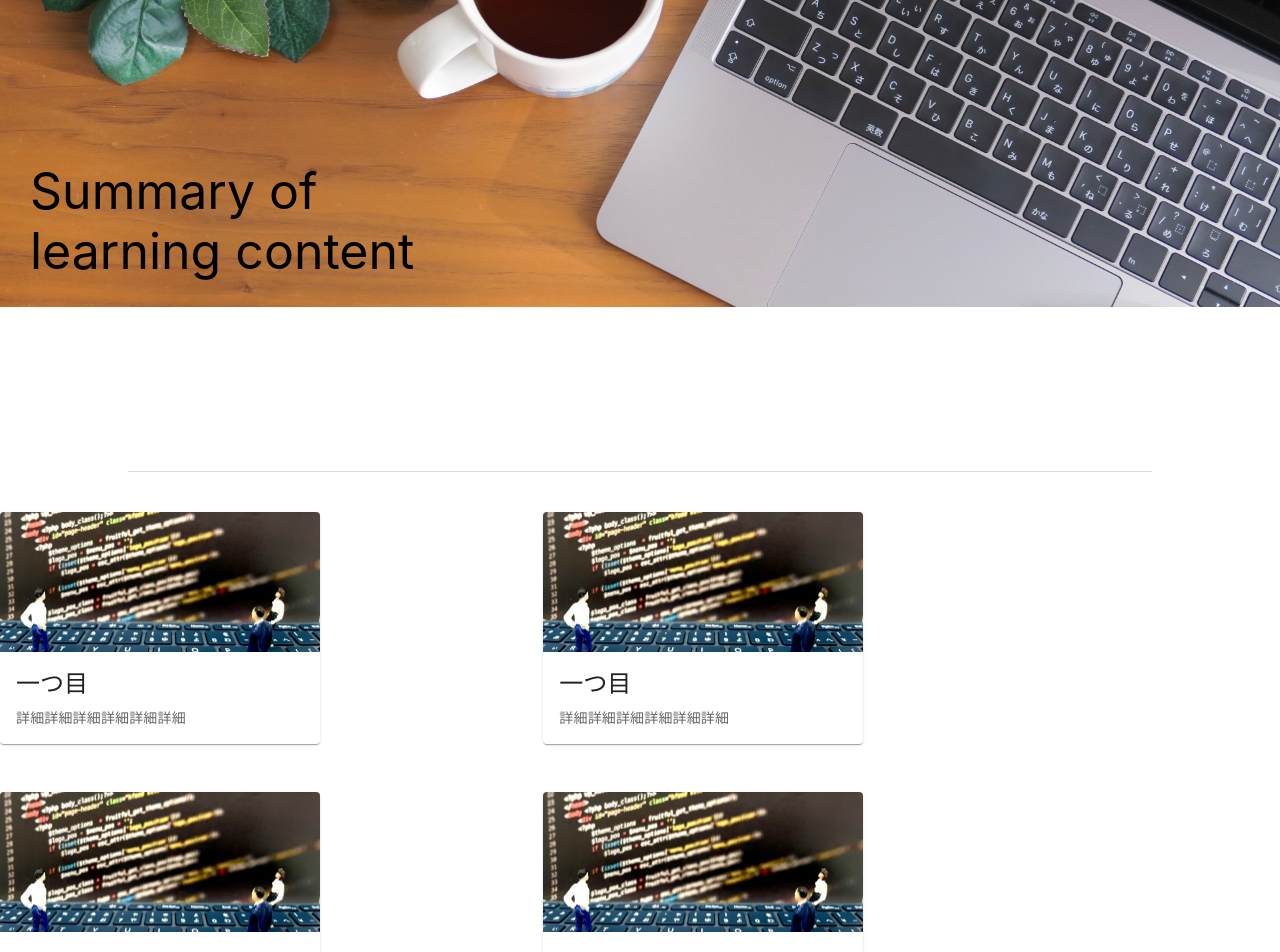
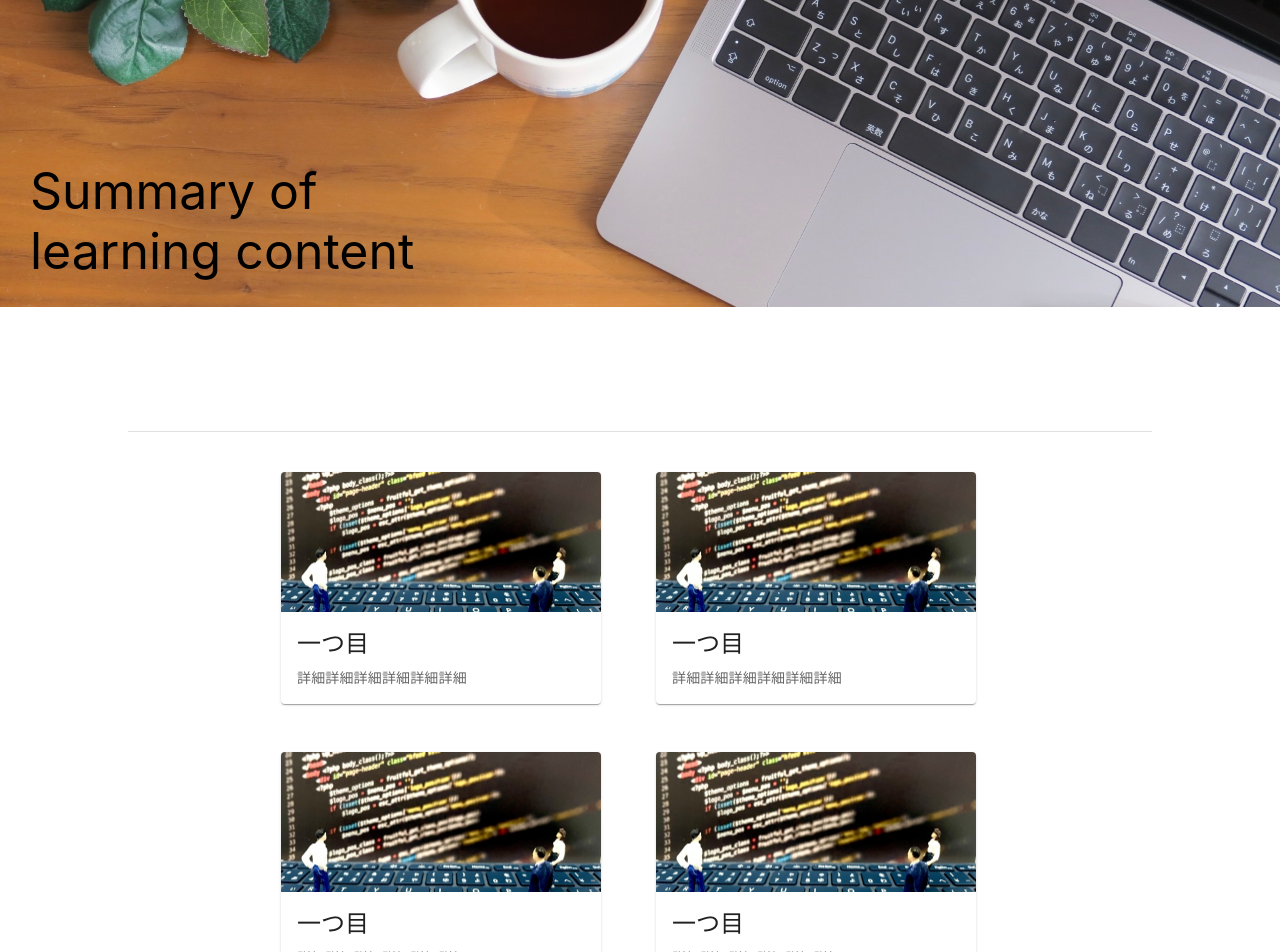
Before and after one commit to ShunHanzawa/learning, a Next.js app: page / in a window 1280 px wide. Shown: the top 952 px of the page. Built offline with nearby package versions, Linux system fonts and the light colour scheme.

Commit message:
配置修正2

```diff
--- a/components/Top.tsx
+++ b/components/Top.tsx
@@ -4,8 +4,8 @@ import TopImage from '../public/top.jpeg';
 
 export const Top = () => {
   return (
-    <Box sx={{ width: '100%', height: '100%' }}>
-      <Box sx={{ width: 'fit', top: 0, height: '100%' }}>
+    <Box sx={{ width: '100%' }}>
+      <Box sx={{ width: 'fit', top: 0 }}>
         <Image
           src={TopImage}
           layout="responsive"
@@ -17,11 +17,12 @@ export const Top = () => {
         sx={{
           position: 'relative',
           fontSize: '30px',
-          width: '500px',
-          top: '-100px',
+          width: '300px',
+          top: '-80px',
           left: '30px',
           '@media screen and (min-width:780px)': {
             fontSize: '50px',
+            width: '500px',
             top: '-150px'
           }
         }}
--- a/pages/index.tsx
+++ b/pages/index.tsx
@@ -19,11 +19,6 @@ import item1 from '../public/item1.jpg';
 import { ArticleCard } from '../components/ArticleCard';
 import { Top } from '@/components';
 import { jsx, css, Global, ClassNames } from '@emotion/react';
-
-// import Card from '@mui/material/Card';
-// import CardContent from '@mui/material/CardContent';
-// import Typography from '@mui/material/Typography';
-// import { Button, CardActionArea, CardActions } from '@mui/material';
 
 const Home: NextPage = () => {
   const cardItems = [
@@ -52,27 +47,31 @@ const Home: NextPage = () => {
       url: ''
     }
   ];
-  const stringStyle = css`
-    max-width: 400px;
-    margin: 0 auto;
-    padding: 10px;
-  `;
 
   return (
     <Box sx={{}}>
       <Top />
-      <Box sx={{}}>
-        <Divider sx={{ width: '80%', m: '40px auto' }} />
-        <Box sx={{ width: 'auto', height: 'auto', mx: 'auto' }}>
+      <Divider sx={{ width: '80%', m: '0px auto 40px' }} />
+      <Box
+        sx={{
+          width: 'auto',
+          height: 'auto'
+        }}
+      >
         <Grid
           container
           rowSpacing={1}
-            columnSpacing={{ xs: 1, sm: 2, md: 3 }}
-            spacing={0}
+          spacing={2}
+          sx={{
+            maxWidth: '900px',
+            justifyContent: 'center',
+            marginRight: 'auto',
+            marginLeft: 'auto'
+          }}
         >
           {cardItems.map((item, index) => {
             return (
-                <Grid item xs={5} key={index} sx={{}}>
+              <Grid item xs={5} key={index}>
                 <ArticleCard
                   image={item.image}
                   title={item.title}
@@ -86,7 +85,6 @@ const Home: NextPage = () => {
         </Grid>
       </Box>
     </Box>
-    </Box>
   );
 };
 
```
Lines whose indentation alone changed are shown as unchanged.
